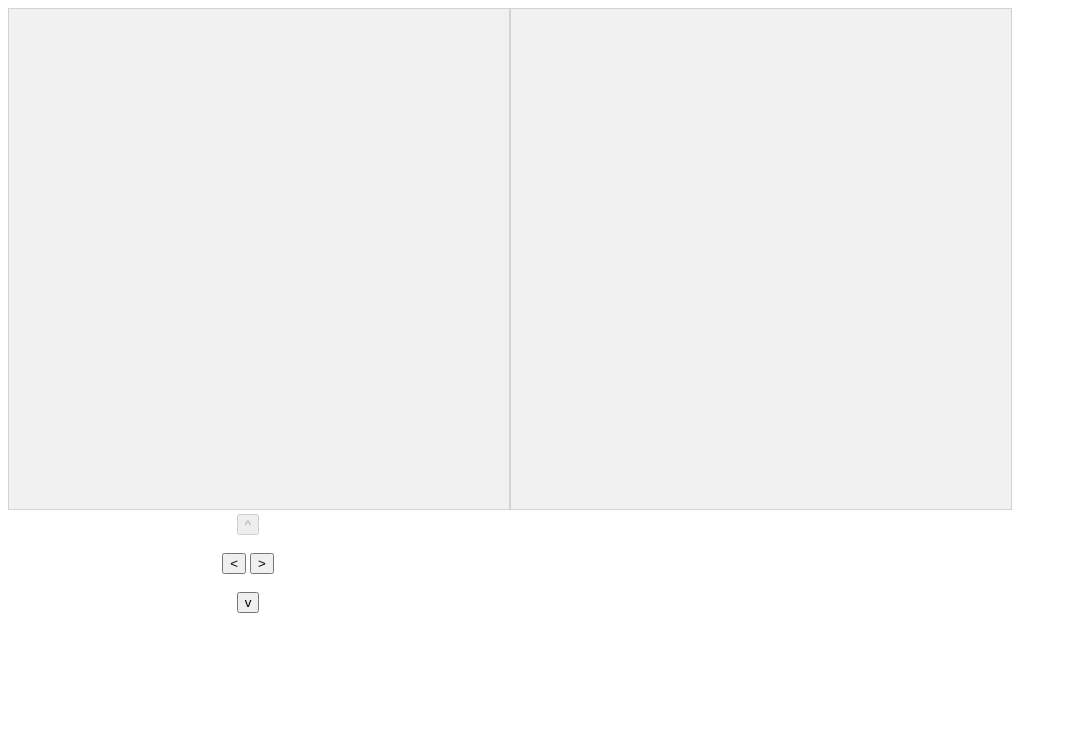
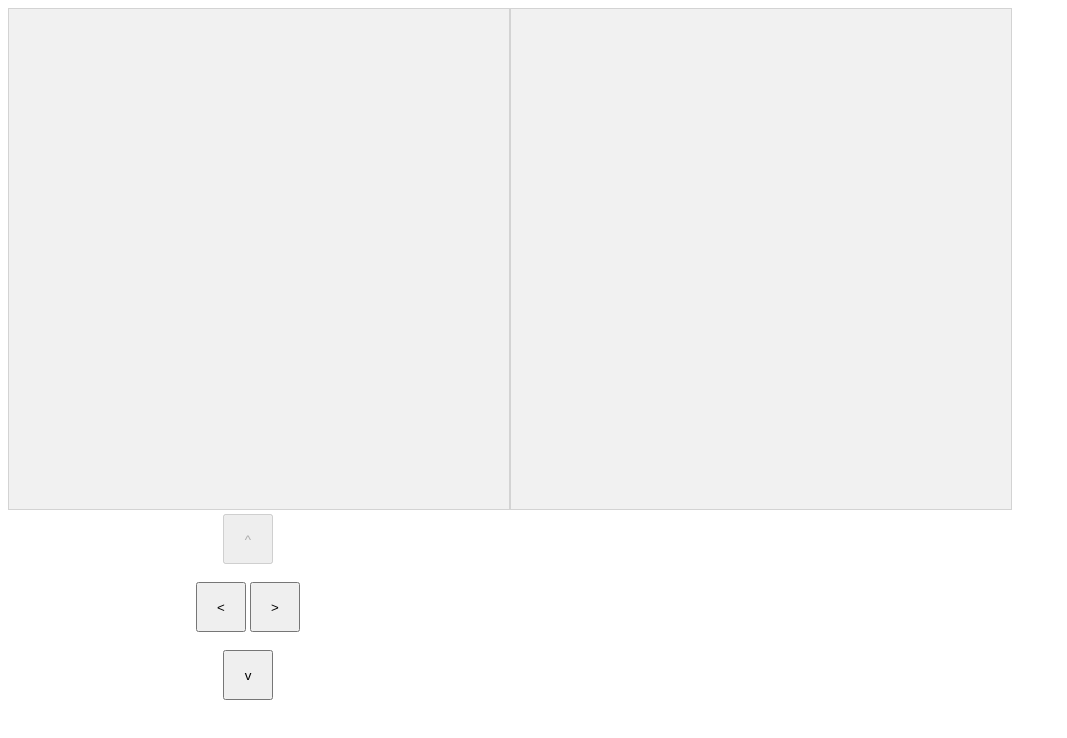
Before and after one commit to jchua2027/CS_SAtest, a plain HTML site: page index.html in a window 1280 px wide. Shown: the whole page, without its empty margins (0-1067 px from the left). Drawn offline with Linux system fonts and the light colour scheme.

Commit message:
Update index.html

```diff
--- a/index.html
+++ b/index.html
@@ -12,6 +12,10 @@ canvas {
 #arrowkeys {
     text-align:center;
     width:480px;
+}
+button {
+    height: 50px;
+    width: 50px;
 }
 </style>
 </head>
```
